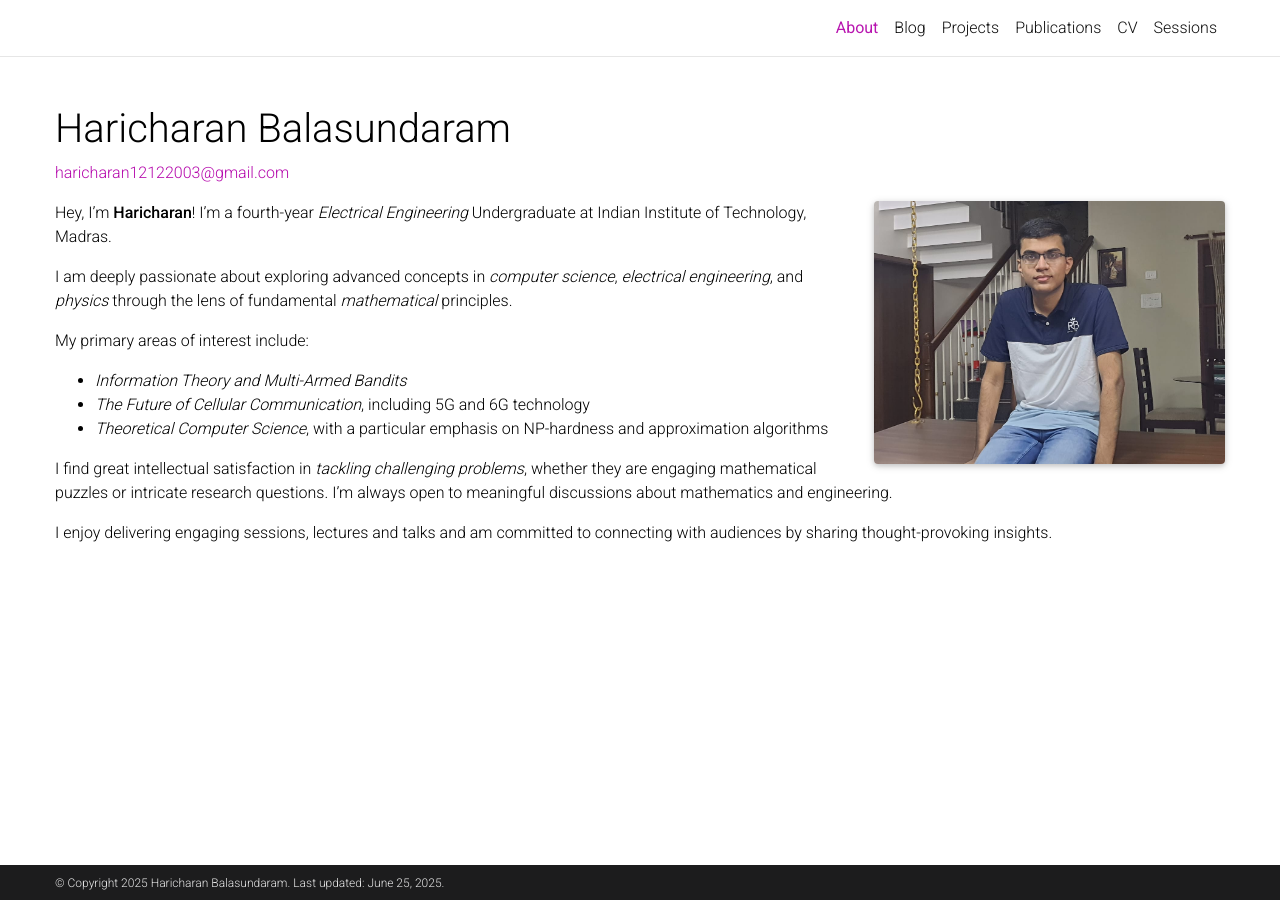
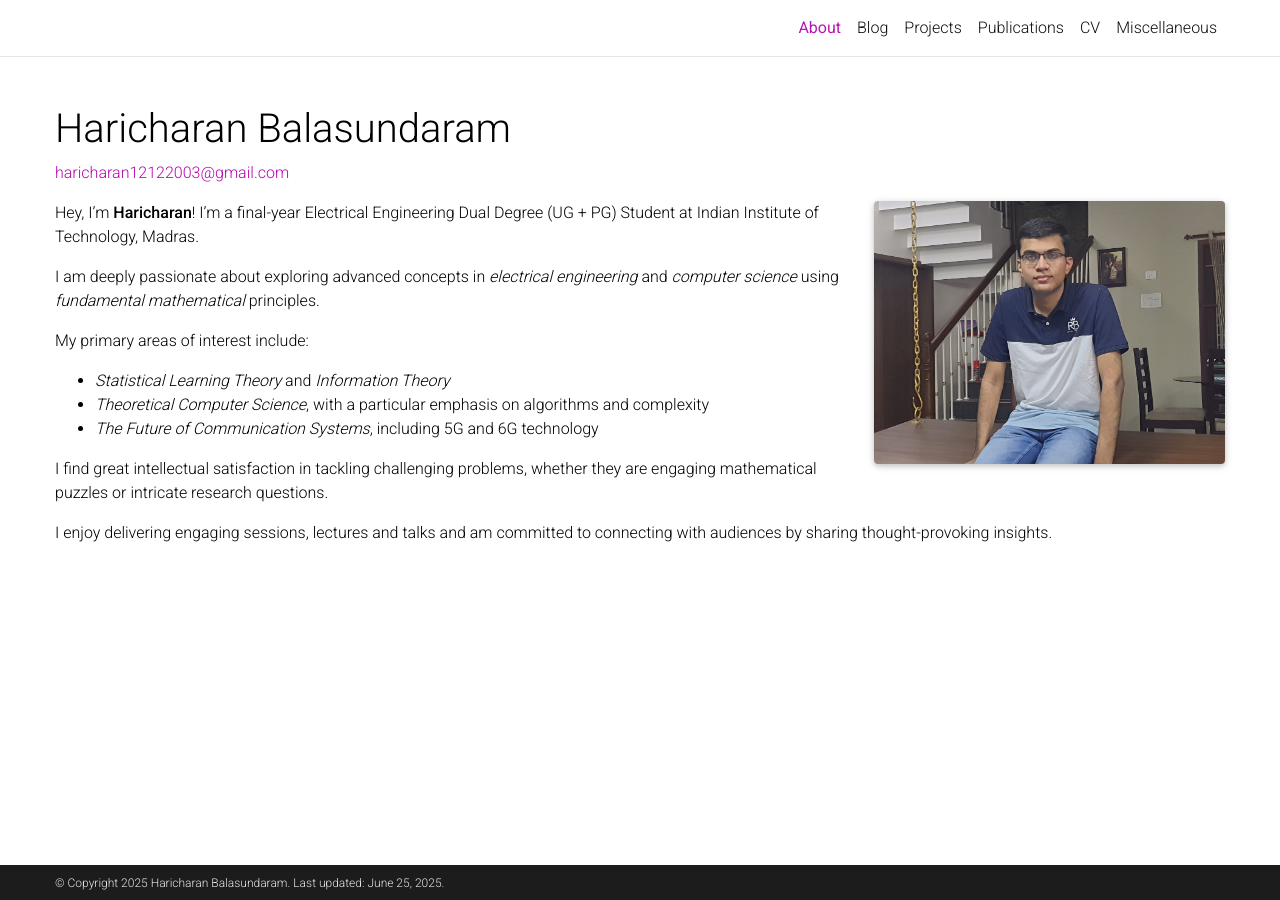
Before and after one commit to Haricharan1212/Haricharan1212.github.io, a Jekyll site: the page built from _pages/about.md, in a window 1280 px wide. Built offline with Jekyll 4.4.1, drawn with Linux system fonts in a browser that asks for light colours; full-size pictures stand in for the smaller copies a plugin makes; comment, search, counter and statistics services are not loaded; a style sheet for code colours, icons or effects is not loaded.

```diff
--- a/_pages/about.md
+++ b/_pages/about.md
@@ -16,16 +16,16 @@
 social: false  # includes social icons at the bottom of the page
 ---
 
-Hey, I'm **Haricharan**! I'm a fourth-year *Electrical Engineering* Undergraduate at Indian Institute of Technology, Madras.
+Hey, I'm **Haricharan**! I'm a final-year Electrical Engineering Dual Degree (UG + PG) Student at Indian Institute of Technology, Madras.
 
-I am deeply passionate about exploring advanced concepts in *computer science*, *electrical engineering*, and *physics* through the lens of fundamental *mathematical* principles.
+I am deeply passionate about exploring advanced concepts in *electrical engineering* and *computer science* using *fundamental mathematical* principles.
 
 My primary areas of interest include:
 
-- *Information Theory and Multi-Armed Bandits*
-- *The Future of Cellular Communication*, including 5G and 6G technology
-- *Theoretical Computer Science*, with a particular emphasis on NP-hardness and approximation algorithms
+- *Statistical Learning Theory* and *Information Theory*
+- *Theoretical Computer Science*, with a particular emphasis on algorithms and complexity
+- *The Future of Communication Systems*, including 5G and 6G technology
 
-I find great intellectual satisfaction in *tackling challenging problems*, whether they are engaging mathematical puzzles or intricate research questions. I'm always open to meaningful discussions about mathematics and engineering.
+I find great intellectual satisfaction in tackling challenging problems, whether they are engaging mathematical puzzles or intricate research questions.
 
 I enjoy delivering engaging sessions, lectures and talks and am committed to connecting with audiences by sharing thought-provoking insights.
```
Also changed, not shown: _pages/miscellaneous.md (renamed from _pages/sessions.md, +2 -3 lines), _pages/publications.md (+0 -3 lines), 5 other files.
